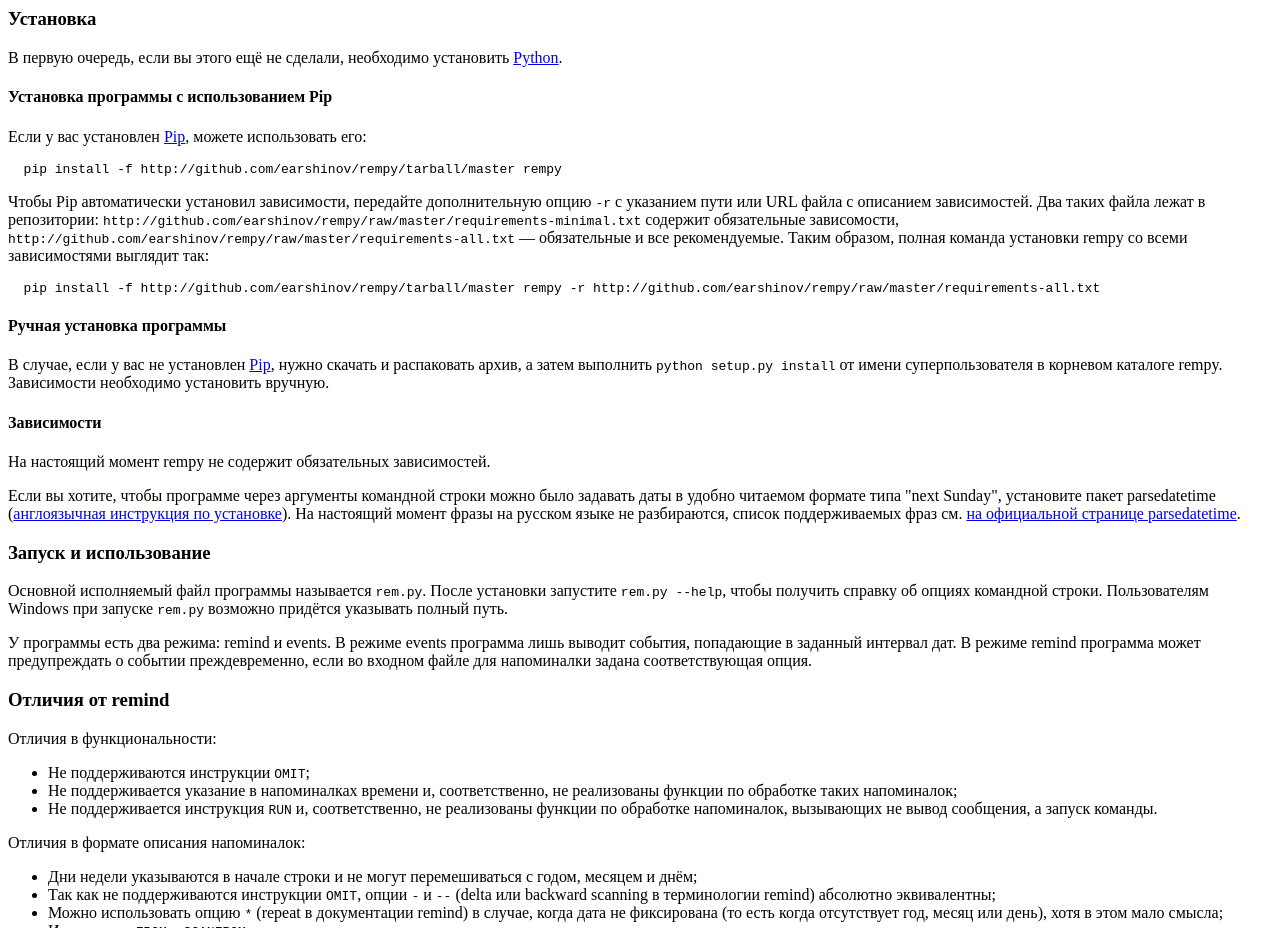
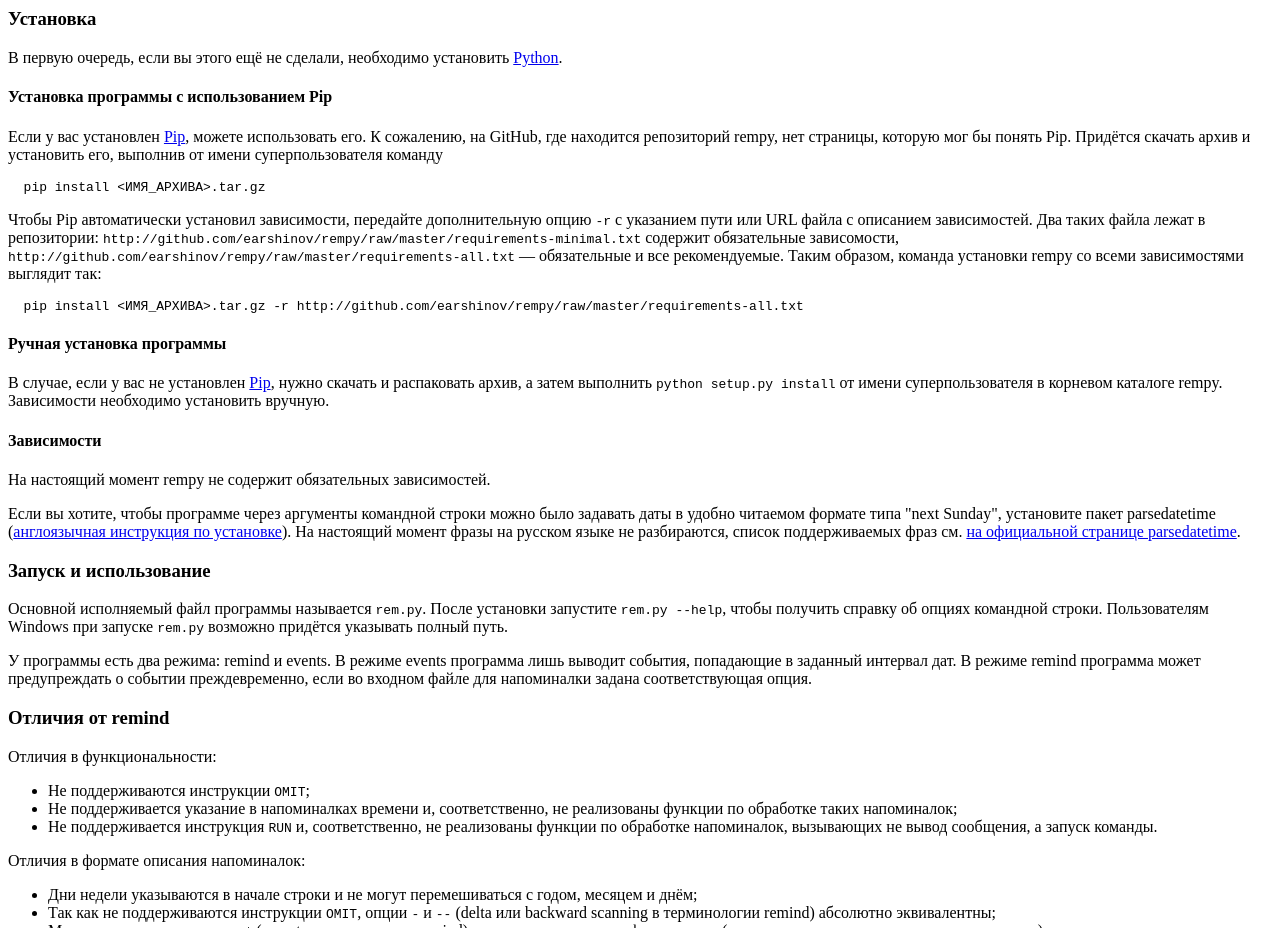
Before and after one commit to earshinov/rempy, a plain HTML site: page doc/user-docs/UserDocumentation_ru.html in a window 1280 px wide. Shown: the part 1400-2328 px from the top of the page. Drawn offline with Linux system fonts and the light colour scheme.

Commit message:
Update documentation

```diff
--- a/doc/user-docs/UserDocumentation_ru.html
+++ b/doc/user-docs/UserDocumentation_ru.html
@@ -136,10 +136,13 @@ remind реализуется, но описание каждой напомин
 </P>
 <H4>Установка программы с использованием Pip</H4>
 <P>
-Если у вас установлен <A HREF="http://pip.openplans.org/">Pip</A>, можете использовать его:
+Если у вас установлен <A HREF="http://pip.openplans.org/">Pip</A>, можете использовать его.
+К сожалению, на GitHub, где находится репозиторий rempy, нет
+страницы, которую мог бы понять Pip.  Придётся скачать архив и
+установить его, выполнив от имени суперпользователя команду
 </P>
 <PRE>
-  pip install -f http://github.com/earshinov/rempy/tarball/master rempy
+  pip install &lt;ИМЯ_АРХИВА&gt;.tar.gz
 </PRE>
 <P></P>
 <P>
@@ -147,11 +150,11 @@ remind реализуется, но описание каждой напомин
 с указанием пути или URL файла с описанием зависимостей.  Два таких файла лежат
 в репозитории: <CODE>http://github.com/earshinov/rempy/raw/master/requirements-minimal.txt</CODE>
 содержит обязательные зависомости, <CODE>http://github.com/earshinov/rempy/raw/master/requirements-all.txt</CODE> —
-обязательные и все рекомендуемые.  Таким образом, полная команда установки rempy
+обязательные и все рекомендуемые.  Таким образом, команда установки rempy
 со всеми зависимостями выглядит так:
 </P>
 <PRE>
-  pip install -f http://github.com/earshinov/rempy/tarball/master rempy -r http://github.com/earshinov/rempy/raw/master/requirements-all.txt
+  pip install &lt;ИМЯ_АРХИВА&gt;.tar.gz -r http://github.com/earshinov/rempy/raw/master/requirements-all.txt
 </PRE>
 <P></P>
 <H4>Ручная установка программы</H4>
```
